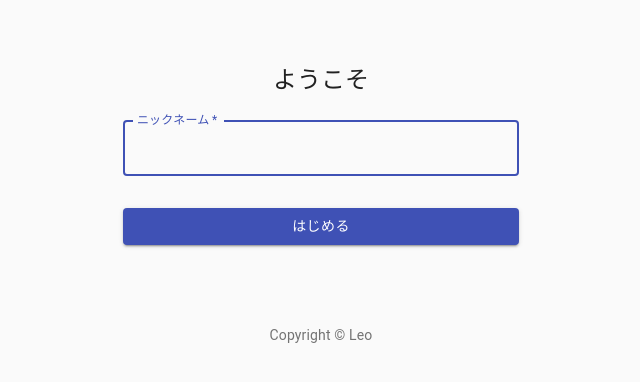
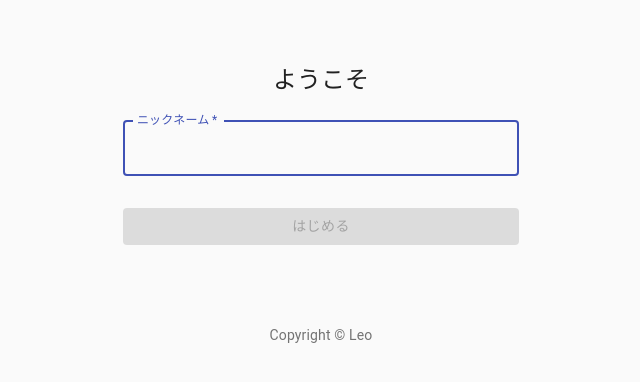
Before and after one commit to hyounakura/leo-react-chat, a React (Create React App) app: page / in a window 1280 px wide. Shown: the top 382 px of the page, without its empty margins (319-959 px from the left). Built offline with nearby package versions, Linux system fonts and the light colour scheme.

Commit message:
setName by clicking button

```diff
--- a/src/components/SignIn.js
+++ b/src/components/SignIn.js
@@ -1,4 +1,4 @@
-import React from 'react';
+import React, { useEffect, useState } from 'react';
 import Button from '@material-ui/core/Button';
 import CssBaseline from '@material-ui/core/CssBaseline';
 import TextField from '@material-ui/core/TextField';
@@ -41,6 +41,14 @@
 
 export default function SignIn({ setName }) {
   const classes = useStyles();
+  const [disabled, setDisabled] = useState(true);
+  const [string, setString] = useState('');
+  console.log(disabled, string);
+
+  useEffect(() => {
+    const disabled = string === ''
+    setDisabled(disabled)
+  }, [string]);
 
   return (
     <Container component="main" maxWidth="xs">
@@ -59,6 +67,7 @@
             label="ニックネーム"
             name="name"
             autoFocus
+            onChange={(e) => setString(e.target.value)}
           />
           <Button
             type="submit"
@@ -66,6 +75,7 @@
             variant="contained"
             color="primary"
             className={classes.submit}
+            disabled={disabled}
           >
             はじめる
           </Button>
```
